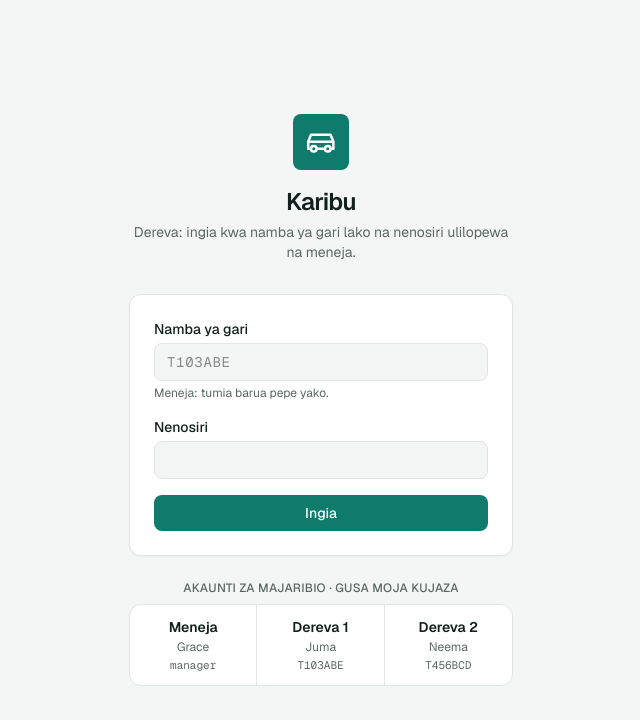
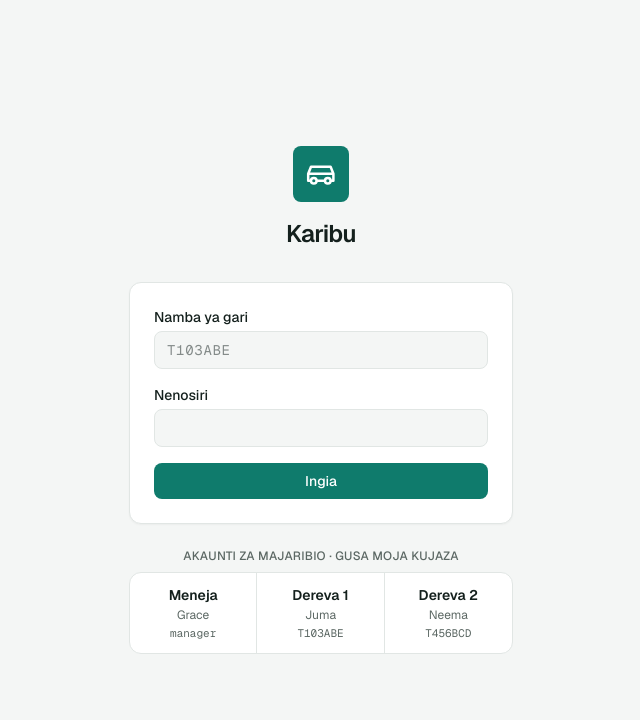
Before and after one commit to kakaAllord/magari-manager, a Next.js app: page /login in a window 1280 px wide. Shown: the top 720 px of the page, without its empty margins (319-959 px from the left). Built offline with nearby package versions, Linux system fonts and the light colour scheme; no server answers.

Commit message:
Trim the login page to the icon, form and demo box
Drops the sign-in instructions for drivers and managers; people are
told how to sign in when they get their account.

```diff
--- a/src/app/login/login-form.tsx
+++ b/src/app/login/login-form.tsx
@@ -43,7 +43,6 @@ export function LoginForm({ demo = false }: { demo?: boolean }) {
               defaultValue={state?.login}
               className="input font-mono tracking-wider placeholder:normal-case"
             />
-            <span className="mt-1 block text-xs text-muted">Meneja: tumia barua pepe yako.</span>
           </label>
           <label className="block">
             <span className="label">Nenosiri</span>
--- a/src/app/login/page.tsx
+++ b/src/app/login/page.tsx
@@ -16,9 +16,6 @@ export default async function LoginPage() {
         <div className="mb-8 flex flex-col items-center text-center">
           <BrandMark className="size-14" />
           <h1 className="mt-4 text-2xl font-semibold tracking-tight">Karibu</h1>
-          <p className="mt-1 text-sm text-muted">
-            Dereva: ingia kwa namba ya gari lako na nenosiri ulilopewa na meneja.
-          </p>
         </div>
         <LoginForm demo={showDemo()} />
       </div>
```
